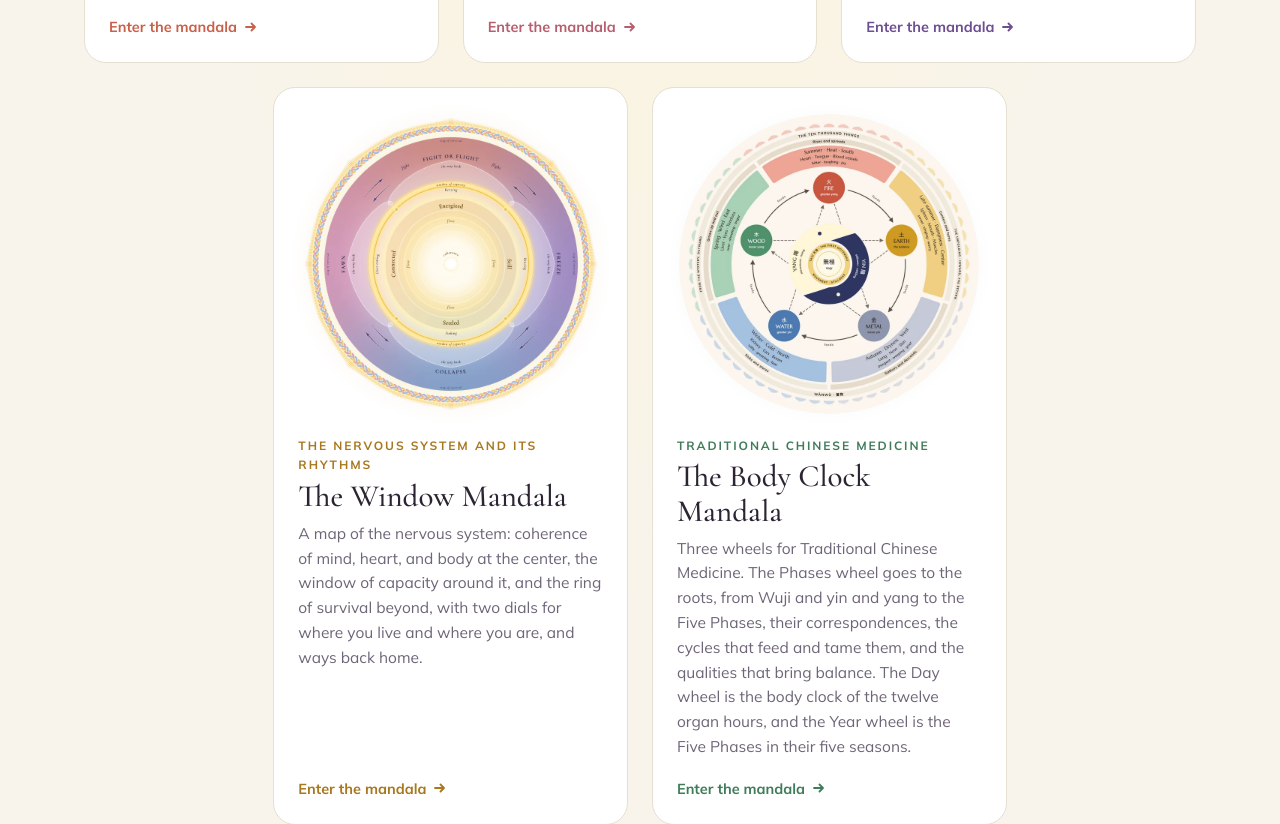
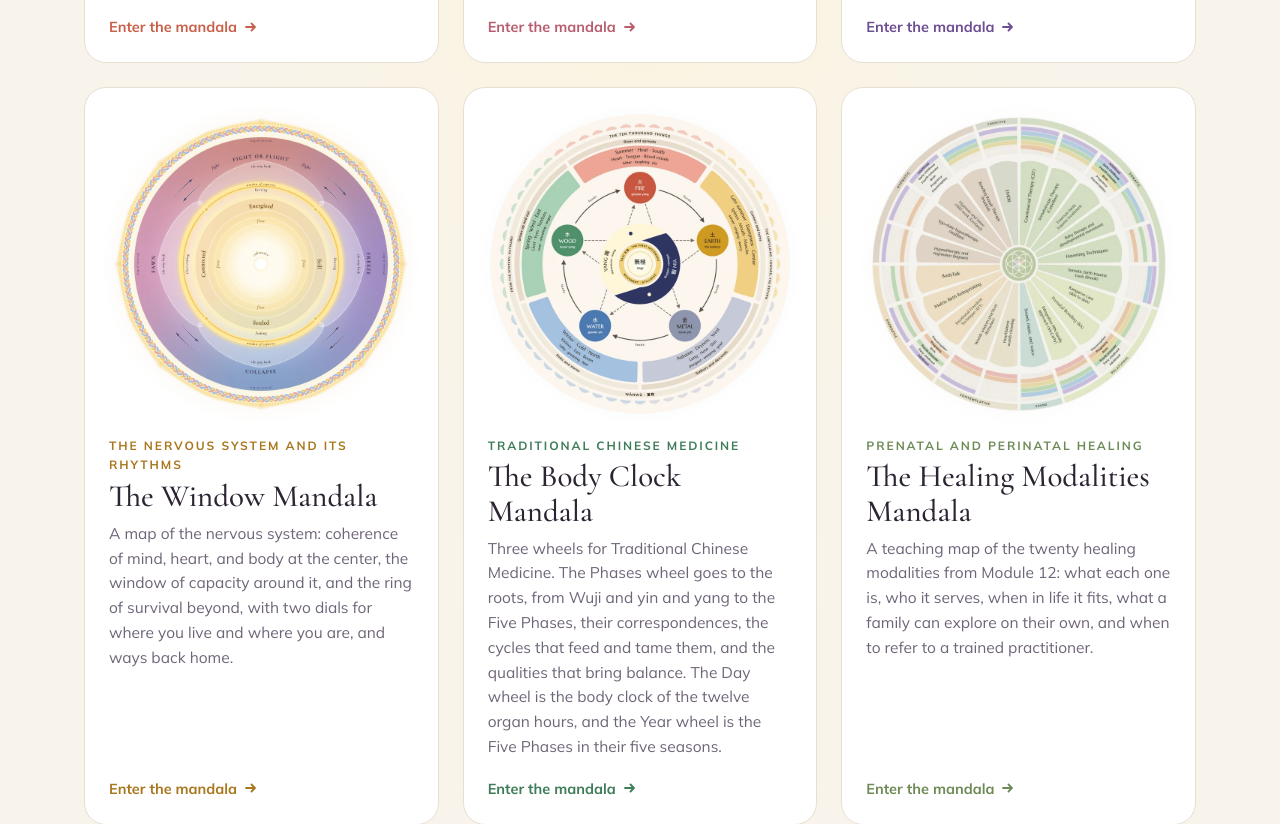
Before and after one commit to ErinSarita/living-mandalas, a plain HTML site: page index.html in a window 1280 px wide. Shown: the part 993-1817 px from the top of the page. Drawn offline with nearby package versions, Linux system fonts and the light colour scheme.

Commit message:
Add The Healing Modalities Mandala card
Co-Authored-By: Claude Opus 5.5 <noreply@anthropic.com>

```diff
--- a/index.html
+++ b/index.html
@@ -106,7 +106,11 @@ const MANDALAS=[
   {name:"The Body Clock Mandala", href:"https://erinsarita.github.io/tcm-mandala/", img:"img/body-clock.webp", imgDark:"img/body-clock-dark.webp", themeKey:"tcm-theme",
    eyebrow:"Traditional Chinese Medicine", tint:["#3F7C5A","#8FBFA0"],
    text:"Three wheels for Traditional Chinese Medicine. The Phases wheel goes to the roots, from Wuji and yin and yang to the Five Phases, their correspondences, the cycles that feed and tame them, and the qualities that bring balance. The Day wheel is the body clock of the twelve organ hours, and the Year wheel is the Five Phases in their five seasons.",
-   alt:"Wuji and a swirl of yin and yang at the center, with the Five Phases spaced evenly around it, joined by arrows around the circle and a star across it, ringed by their seasons, organs, tastes, and feelings"}
+   alt:"Wuji and a swirl of yin and yang at the center, with the Five Phases spaced evenly around it, joined by arrows around the circle and a star across it, ringed by their seasons, organs, tastes, and feelings"},
+  {name:"The Healing Modalities Mandala", href:"https://erinsarita.github.io/healing-mandala/", img:"img/healing.webp", imgDark:"img/healing-dark.webp", themeKey:"hm-theme",
+   eyebrow:"Prenatal and perinatal healing", tint:["#6E8B57","#A9C391"],
+   text:"A teaching map of the twenty healing modalities from Module 12: what each one is, who it serves, when in life it fits, what a family can explore on their own, and when to refer to a trained practitioner.",
+   alt:"Twenty petals in soft greens and warm neutrals around a Seed of Life with a rainbow center, ringed by six pastel rings for the stages of life and a band naming seven types"}
 ];
 const arrow=`<svg viewBox="0 0 16 16" fill="none" stroke="currentColor" stroke-width="1.8" stroke-linecap="round" stroke-linejoin="round" aria-hidden="true"><path d="M3 8h9M8.5 4.5 12 8l-3.5 3.5"/></svg>`;
 document.getElementById("grid").innerHTML=MANDALAS.map(m=>`<li><a class="card" href="${m.href}" style="--tint-l:${m.tint[0]};--tint-d:${m.tint[1]}">
```
Also changed, not shown: img/healing-dark.webp (added), img/healing.webp (added), 1 other file.
